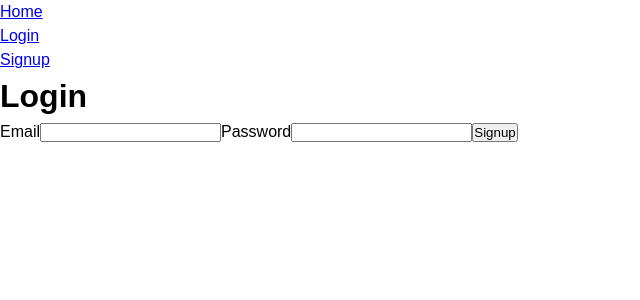
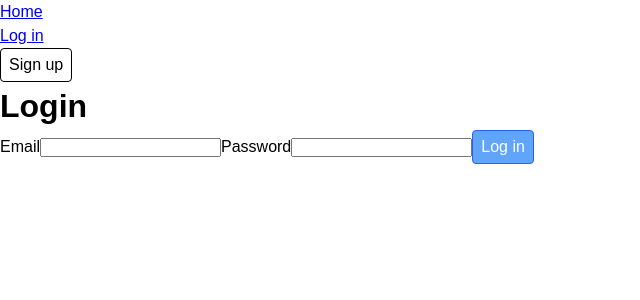
Before and after one commit to andrewdurnford/dungeonist, a React (Vite) app in the folder react/: page /login in a window 1280 px wide. Shown: the top 300 px of the page, without its empty margins (0-640 px from the left). Built offline with nearby package versions, Linux system fonts and the light colour scheme; no server answers.

Commit message:
feat(react): Add button component

```diff
--- /dev/null
+++ b/react/src/components/Button.tsx
@@ -0,0 +1,64 @@
+import React from "react";
+import { LinkProps } from "react-router-dom";
+import styled from "styled-components";
+
+const StyledButton = styled.button<{ $variant: Variant }>`
+  display: inline-block;
+  border-radius: 4px;
+  text-decoration: none;
+  padding: 0.25em 0.5em;
+
+  font-size: inherit;
+  font-weight: inherit;
+  line-height: inherit;
+
+  cursor: ${({ disabled }) => (disabled ? "not-allowed" : "pointer")};
+
+  color: ${({ $variant, theme }) =>
+    $variant === "primary" ? theme.colors.white : theme.colors.black};
+  background: ${({ $variant, theme }) =>
+    $variant === "primary" ? theme.colors.blue400 : "none"};
+  border: 1px solid
+    ${({ $variant, theme }) =>
+      $variant === "primary" ? theme.colors.blue600 : theme.colors.black};
+
+  &:hover,
+  &:focus {
+    background: ${({ $variant, theme }) =>
+      $variant === "primary" ? theme.colors.blue500 : theme.colors.gray200};
+  }
+`;
+
+type Variant = "primary" | "secondary";
+
+interface Props extends React.ComponentPropsWithoutRef<"button"> {
+  as?: keyof JSX.IntrinsicElements | React.ComponentType<any>;
+  loading?: boolean;
+  variant?: Variant;
+}
+
+type ButtonProps = Props & Partial<LinkProps>;
+
+function Button({
+  as = "button",
+  type = "button",
+  variant = "primary",
+  loading = false,
+  disabled = false,
+  children,
+  ...props
+}: ButtonProps) {
+  return (
+    <StyledButton
+      as={as}
+      type={as === "button" ? type : undefined}
+      $variant={variant}
+      disabled={loading || disabled}
+      {...props}
+    >
+      {children && <div>{loading ? "Loading..." : children}</div>}
+    </StyledButton>
+  );
+}
+
+export default Button;
--- a/react/src/components/Login.tsx
+++ b/react/src/components/Login.tsx
@@ -1,6 +1,7 @@
 import { useForm } from "react-hook-form";
 import { useNavigate } from "react-router-dom";
 import { useLoginMutation } from "../utils/graphql";
+import Button from "./Button";
 
 type LoginInput = {
   email: string;
@@ -38,9 +39,10 @@ function Login() {
         <input type="text" id="email" {...register("email")} />
         <label htmlFor="password">Password</label>
         <input type="password" id="password" {...register("password")} />
-        <button type="submit">Signup</button>
+        <Button type="submit" loading={loading}>
+          Log in
+        </Button>
       </form>
-      {loading && <p>Loading...</p>}
       {error && <p style={{ color: "red" }}>Error: {error.message}</p>}
     </div>
   );
--- a/react/src/components/Navbar.tsx
+++ b/react/src/components/Navbar.tsx
@@ -1,5 +1,6 @@
 import { Link } from "react-router-dom";
 import { useMeQuery } from "../utils/graphql";
+import Button from "./Button";
 
 function Navbar() {
   const { data, loading, refetch } = useMeQuery();
@@ -24,7 +25,7 @@ function Navbar() {
                 refetch();
               }}
             >
-              Logout
+              Log out
             </li>
           </>
         ) : (
@@ -33,10 +34,12 @@ function Navbar() {
               <Link to="/">Home</Link>
             </li>
             <li>
-              <Link to="/login">Login</Link>
+              <Link to="/login">Log in</Link>
             </li>
             <li>
-              <Link to="/signup">Signup</Link>
+              <Button as={Link} to="/signup" variant="secondary">
+                Sign up
+              </Button>
             </li>
           </>
         )}
--- a/react/src/components/Signup.tsx
+++ b/react/src/components/Signup.tsx
@@ -1,5 +1,6 @@
 import { useForm } from "react-hook-form";
 import { useSignupMutation } from "../utils/graphql";
+import Button from "./Button";
 
 type SignupInput = {
   email: string;
@@ -23,7 +24,9 @@ function Signup() {
         <input type="text" id="email" {...register("email")} />
         <label htmlFor="password">Password</label>
         <input type="password" id="password" {...register("password")} />
-        <button type="submit">Signup</button>
+        <Button type="submit" loading={loading}>
+          Sign up
+        </Button>
       </form>
       {loading && <p>Loading...</p>}
       {error && <p style={{ color: "red" }}>Error: {error.message}</p>}
--- a/react/src/utils/theme.ts
+++ b/react/src/utils/theme.ts
@@ -16,6 +16,10 @@ export const GlobalStyle = createGlobalStyle`
 export const colors = {
   black: "#000000",
   white: "#FFFFFF",
+  gray200: "#E5E7EB",
+  blue400: "#60A5FA",
+  blue500: "#3B82F6",
+  blue600: "#2563EB",
 };
 
 export const theme = {
```
